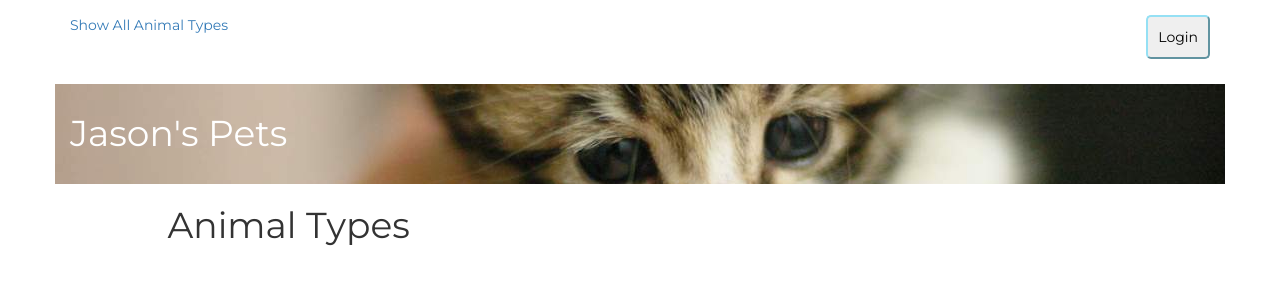
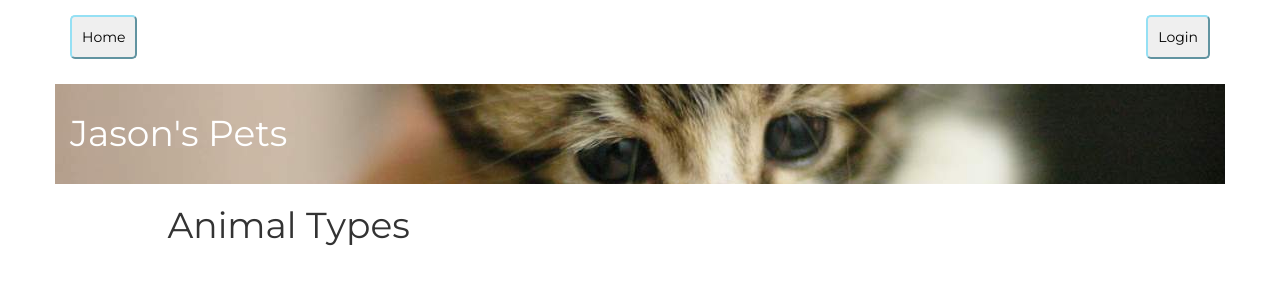
Before and after one commit to jasonbodman/petstore, a Flask app: page / in a window 1280 px wide. Shown: the top 300 px of the page. Run offline with Flask 2, Linux system fonts and the light colour scheme; data that the repository does not hold is empty; some libraries are stand-ins or nearby versions.

Commit message:
add home button

```diff
--- a/templates/header.html
+++ b/templates/header.html
@@ -1,6 +1,8 @@
 <div class="row top-links">
   <div class="col-md-6 col-sm-6 col-xs-6 text-left">
-    <a href="{{url_for('showTypes')}}">Show All Animal Types</a>
+    <a href="{{url_for('showTypes')}}">
+      <button class="button-edits">Home</button>
+    </a>
   </div>
   <div class="col-md-6 col-sm-6 col-xs-6 text-right">
         {%if 'username' not in session %}
```
